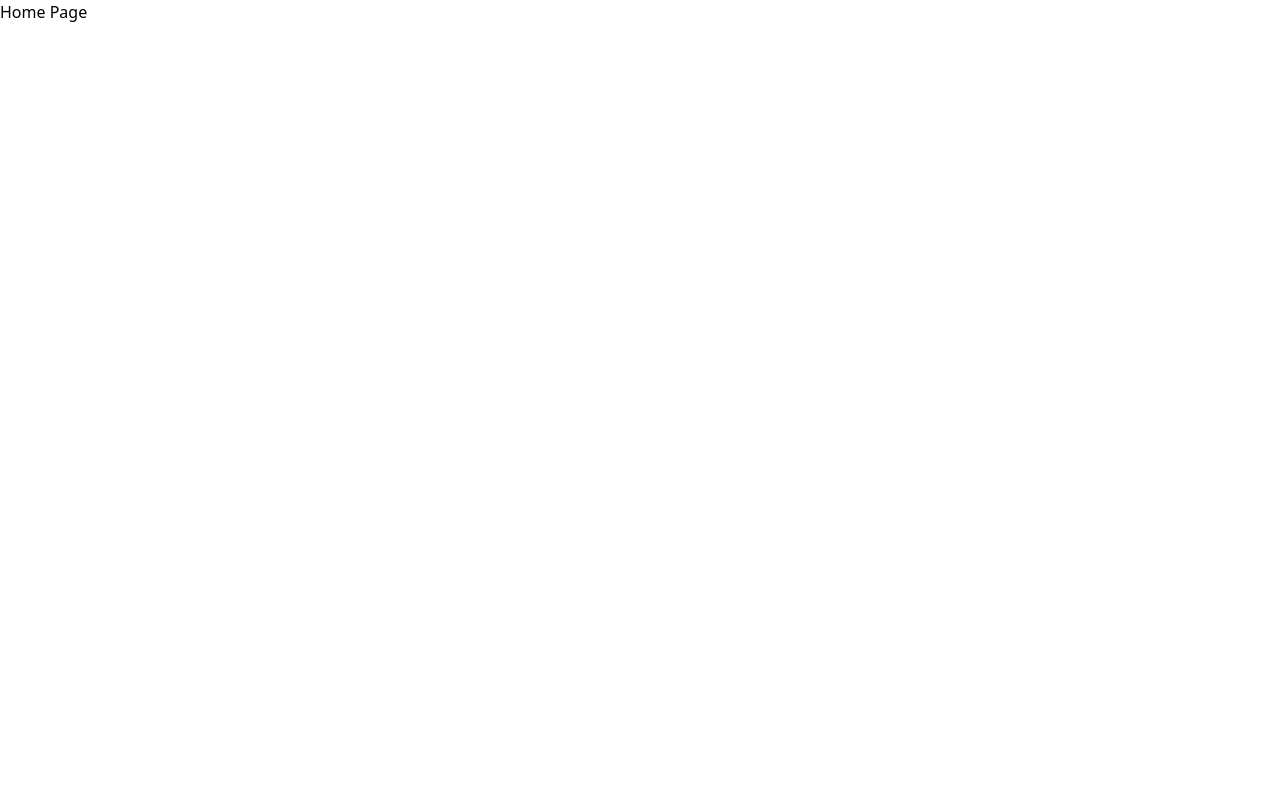
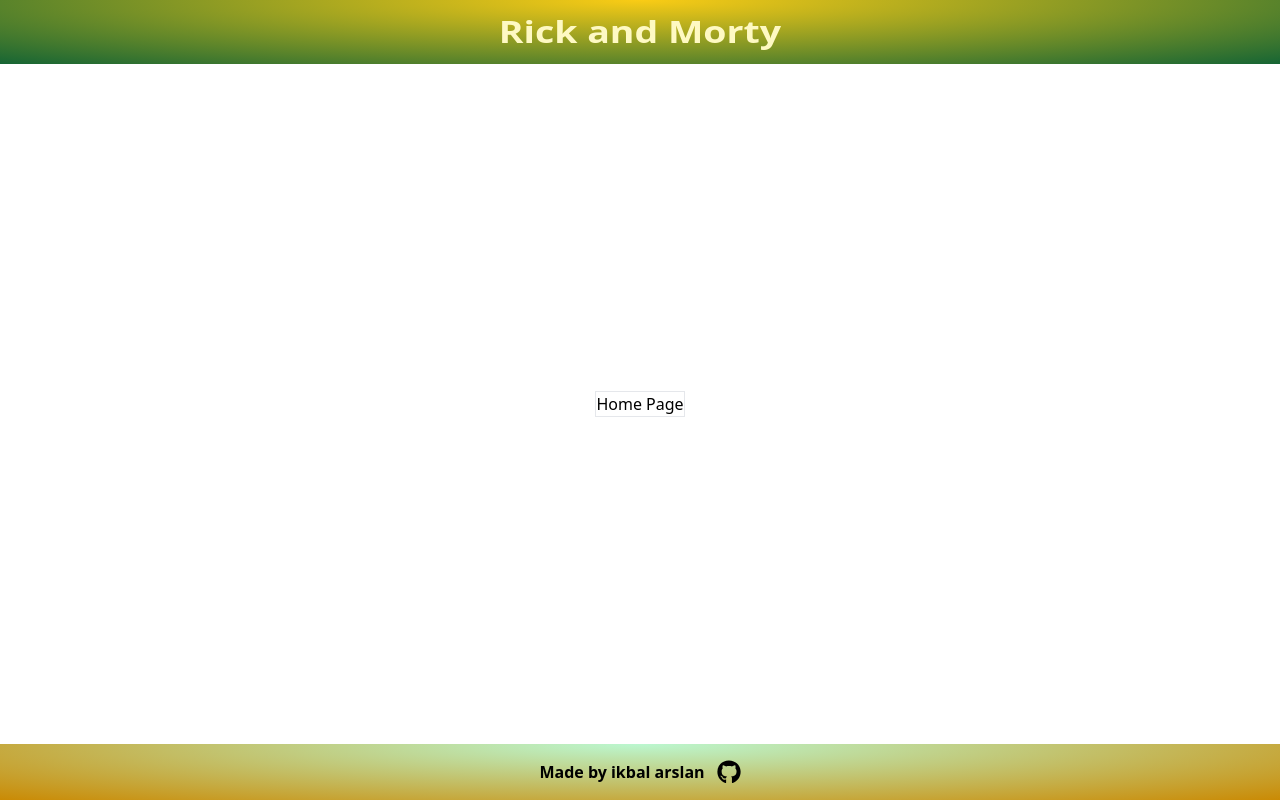
Before and after one commit to ikbalarslandev/Adcreative_case, a React (Vite) app: page / in a window 1280 px wide. Built offline with nearby package versions, Linux system fonts and the light colour scheme.

Commit message:
Layout Setup

```diff
--- a/package.json
+++ b/package.json
@@ -12,6 +12,7 @@
   "dependencies": {
     "react": "^18.2.0",
     "react-dom": "^18.2.0",
+    "react-icons": "^5.1.0",
     "react-router-dom": "^6.23.0"
   },
   "devDependencies": {
--- /dev/null
+++ b/src/components/footer-component/index.tsx
@@ -0,0 +1,19 @@
+import { FaGithub } from "react-icons/fa";
+
+const FooterComponent = () => {
+  return (
+    <footer className=" flex justify-center  bg-[radial-gradient(ellipse_at_top,_var(--tw-gradient-stops))] from-green-200 to-yellow-600  h-[7vh]">
+      <a
+        href="https://github.com/ikbalarslandev/Adcreative_case"
+        target="_blank"
+        className="flex   items-center gap-3 transition duration-150 ease-in-out active:scale-95"
+      >
+        <span className="font-bold">Made by ikbal arslan</span>
+
+        <FaGithub className="text-2xl" />
+      </a>
+    </footer>
+  );
+};
+
+export default FooterComponent;
--- /dev/null
+++ b/src/components/header-component/index.tsx
@@ -0,0 +1,11 @@
+const HeaderComponent = () => {
+  return (
+    <header className=" flex flex-col items-center justify-center bg-[radial-gradient(ellipse_at_top,_var(--tw-gradient-stops))] from-yellow-400 to-green-800 w-full h-[8vh]">
+      <h1 className="text-xl  md:text-3xl font-bold scale-x-125 text-yellow-100">
+        Rick and Morty
+      </h1>
+    </header>
+  );
+};
+
+export default HeaderComponent;
--- a/src/pages/home-page/index.tsx
+++ b/src/pages/home-page/index.tsx
@@ -1,7 +1,7 @@
 const HomePage = () => {
   return (
     <div>
-      <h1>Home Page</h1>
+      <h1 className="border w-full h-full ">Home Page</h1>
     </div>
   );
 };
--- /dev/null
+++ b/src/pages/layout/index.tsx
@@ -0,0 +1,18 @@
+import { Outlet } from "react-router-dom";
+import HeaderComponent from "../../components/header-component";
+import FooterComponent from "../../components/footer-component";
+
+const Layout = () => {
+  return (
+    <div className="flex flex-col overflow-hidden">
+      <HeaderComponent />
+      <section className="h-[85vh] py-10 px-2 md:py-28 md:px-60  flex flex-col items-center justify-center">
+        <Outlet />
+      </section>
+
+      <FooterComponent />
+    </div>
+  );
+};
+
+export default Layout;
```
Also changed, not shown: src/main.tsx (+8 -1 lines), 1 other file (tests, documents, lock files or other folders).
